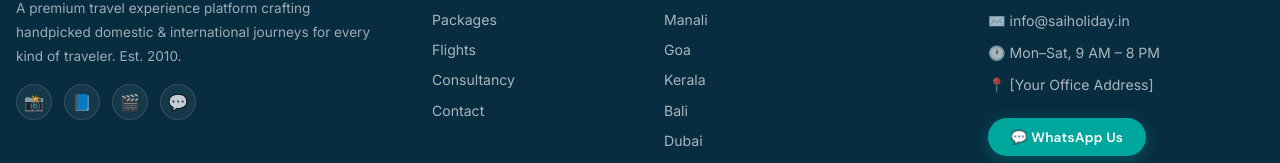
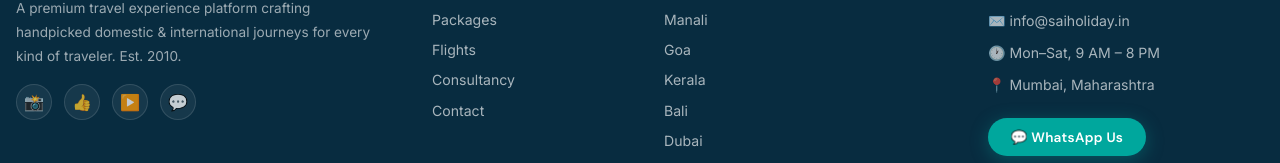
Before and after one commit to privacychamber/SaiHoliday, a Next.js app: page / in a window 1280 px wide. Shown: the part 9256-9419 px from the top of the page. Built offline with nearby package versions, Linux system fonts and the light colour scheme; no server answers; a web font is replaced by a local one.

Commit message:
style: update footer address to Mumbai, Maharashtra and set representative social emojis

```diff
--- a/src/components/Footer/Footer.tsx
+++ b/src/components/Footer/Footer.tsx
@@ -29,8 +29,8 @@ export default function Footer() {
           </p>
           <div className={styles.socials}>
             <a href="#" aria-label="Instagram" className={styles.social}>📸</a>
-            <a href="#" aria-label="Facebook" className={styles.social}>📘</a>
-            <a href="#" aria-label="YouTube" className={styles.social}>🎬</a>
+            <a href="#" aria-label="Facebook" className={styles.social}>👍</a>
+            <a href="#" aria-label="YouTube" className={styles.social}>▶️</a>
             <a href="https://wa.me/919594541724" aria-label="WhatsApp" className={styles.social}>💬</a>
           </div>
         </div>
@@ -62,7 +62,7 @@ export default function Footer() {
             <li><a href="tel:+919594541724" className={styles.link}>📞 +91 95945 41724</a></li>
             <li><a href="mailto:info@saiholiday.in" className={styles.link}>✉️ info@saiholiday.in</a></li>
             <li><span className={styles.link}>🕐 Mon–Sat, 9 AM – 8 PM</span></li>
-            <li><span className={styles.link}>📍 [Your Office Address]</span></li>
+            <li><span className={styles.link}>📍 Mumbai, Maharashtra</span></li>
           </ul>
           <a
             href="https://wa.me/919594541724?text=Hi Sai Holiday!"
```
